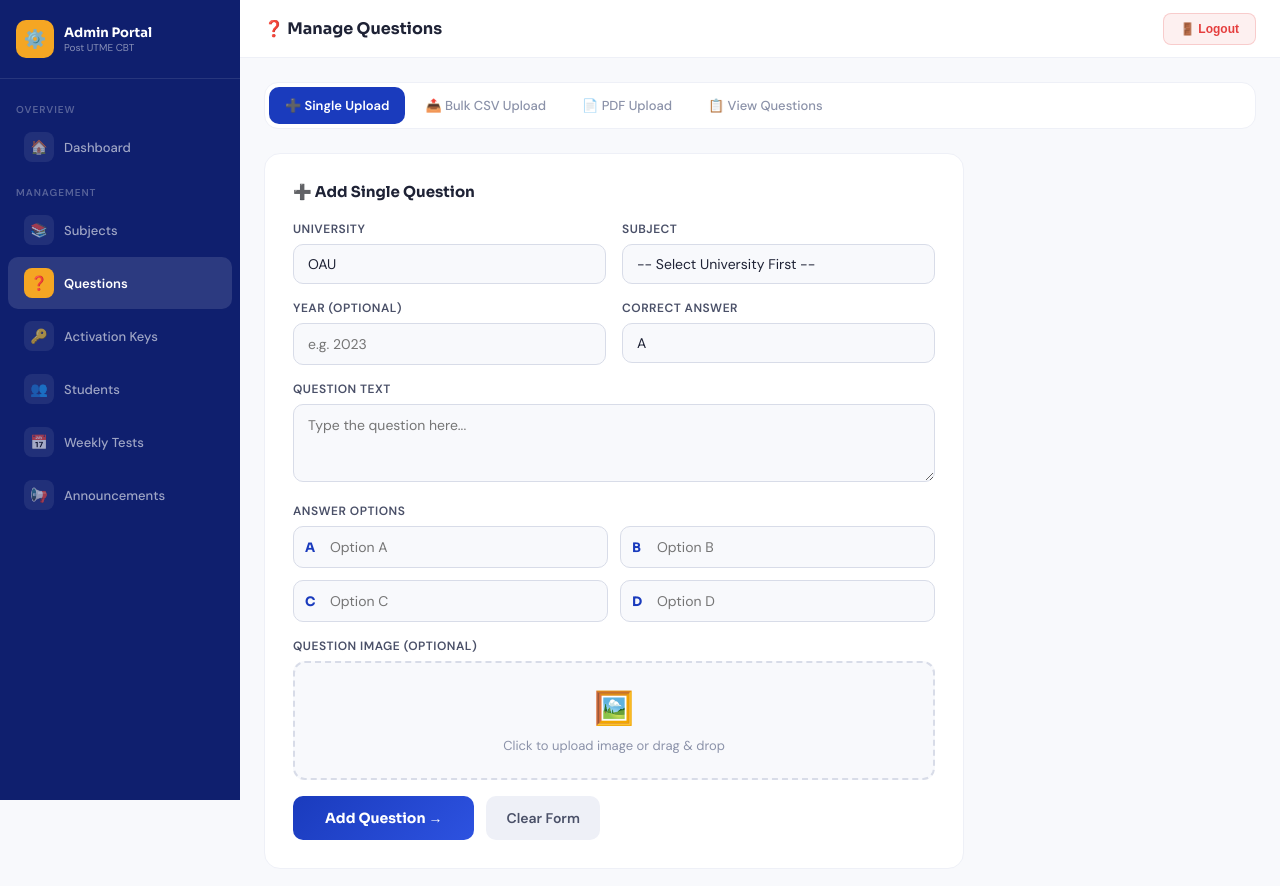
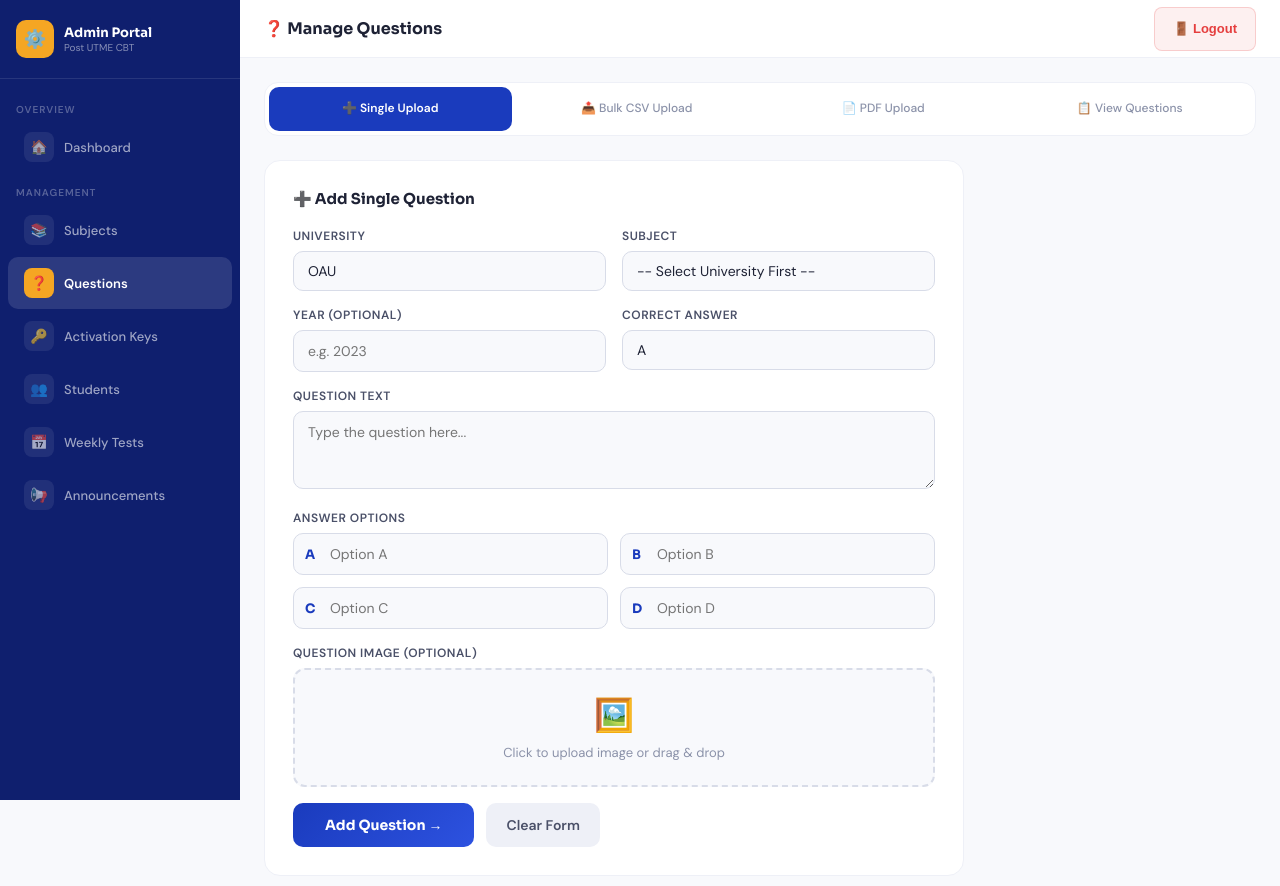
Before and after one commit to babspharmcloudcbtlab/babspharmcloudpostutmecbt, a plain HTML site: page admin-questions.html in a window 1280 px wide. Drawn offline with nearby package versions, Linux system fonts and the light colour scheme.

Commit message:
Add files via upload

```diff
--- a/admin-questions.html
+++ b/admin-questions.html
@@ -34,15 +34,60 @@
   .hamburger { display: none; background: none; border: none; font-size: 20px; cursor: pointer; }
   .topbar-title { font-family: 'Sora', sans-serif; font-size: 16px; font-weight: 700; }
   .topbar-right { margin-left: auto; }
-  .logout-btn { padding: 8px 16px; background: rgba(229,62,62,0.08); color: var(--error); border: 1px solid rgba(229,62,62,0.2); border-radius: 8px; font-size: 12px; font-weight: 600; cursor: pointer; }
+  .logout-btn {
+    padding: 10px 18px;
+    background: rgba(229,62,62,0.08);
+    color: var(--error);
+    border: 1px solid rgba(229,62,62,0.2);
+    border-radius: 8px;
+    font-size: 13px;
+    font-weight: 600;
+    cursor: pointer;
+    min-height: 44px;
+    -webkit-tap-highlight-color: transparent;
+    touch-action: manipulation;
+  }
   .logout-btn:hover { background: var(--error); color: white; }
 
   .content { padding: 24px; flex: 1; }
 
   /* TABS */
-  .tab-bar { display: flex; background: white; border: 1.5px solid var(--gray-100); border-radius: 14px; padding: 4px; margin-bottom: 24px; width: 100%; gap: 4px; overflow-x: auto; -webkit-overflow-scrolling: touch; }
-  .tab-btn { padding: 10px 16px; border-radius: 10px; border: none; background: transparent; font-family: 'DM Sans', sans-serif; font-size: 13px; font-weight: 500; color: var(--gray-400); cursor: pointer; transition: all 0.2s; white-space: nowrap; flex-shrink: 0; }
-  .tab-btn.active { background: var(--blue); color: white; font-weight: 600; }
+  .tab-bar {
+    display: grid;
+    grid-template-columns: repeat(4, 1fr);
+    background: white;
+    border: 1.5px solid var(--gray-100);
+    border-radius: 14px;
+    padding: 4px;
+    margin-bottom: 24px;
+    width: 100%;
+    gap: 4px;
+  }
+  .tab-btn {
+    padding: 12px 8px;
+    border-radius: 10px;
+    border: none;
+    background: transparent;
+    font-family: 'DM Sans', sans-serif;
+    font-size: 12px;
+    font-weight: 500;
+    color: var(--gray-400);
+    cursor: pointer;
+    transition: all 0.2s;
+    text-align: center;
+    line-height: 1.3;
+    min-height: 44px;
+    display: flex;
+    align-items: center;
+    justify-content: center;
+    -webkit-tap-highlight-color: transparent;
+    touch-action: manipulation;
+  }
+  .tab-btn.active {
+    background: var(--blue);
+    color: white;
+    font-weight: 600;
+  }
 
   /* PANELS */
   .tab-panel { display: none; }
@@ -426,12 +471,20 @@ What is osmosis?,A process,B process,C process,D process,B,2022
     const { data: adminData } = await sb.from('admins').select('id').eq('id', session.user.id).single();
     if (!adminData) { window.location.href = 'admin-login.html'; return; }
 
-    // Load subjects for all selects on page load
+    // Load all subjects first then populate all dropdowns
     await loadAllSubjects();
     loadSubjectsForSelect('s-uni', 's-subject');
     loadSubjectsForSelect('b-uni', 'b-subject');
     loadSubjectsForSelect('p-uni', 'p-subject');
     loadSubjectsForSelect('f-uni', 'f-subject');
+
+    // Also ensure changing university reloads subjects
+    document.getElementById('s-uni').addEventListener('change', () => loadSubjectsForSelect('s-uni', 's-subject'));
+    document.getElementById('b-uni').addEventListener('change', () => loadSubjectsForSelect('b-uni', 'b-subject'));
+    document.getElementById('f-uni').addEventListener('change', () => {
+      loadSubjectsForSelect('f-uni', 'f-subject');
+      loadQuestions();
+    });
   }
 
   async function loadAllSubjects() {
```
Also changed, not shown: admin-announcements.html (+8 -0 lines), admin-dashboard.html (+8 -0 lines), admin-keys.html (+8 -0 lines), admin-students.html (+8 -0 lines), admin-subjects.html (+8 -0 lines), admin-weekly-tests.html (+8 -0 lines).
